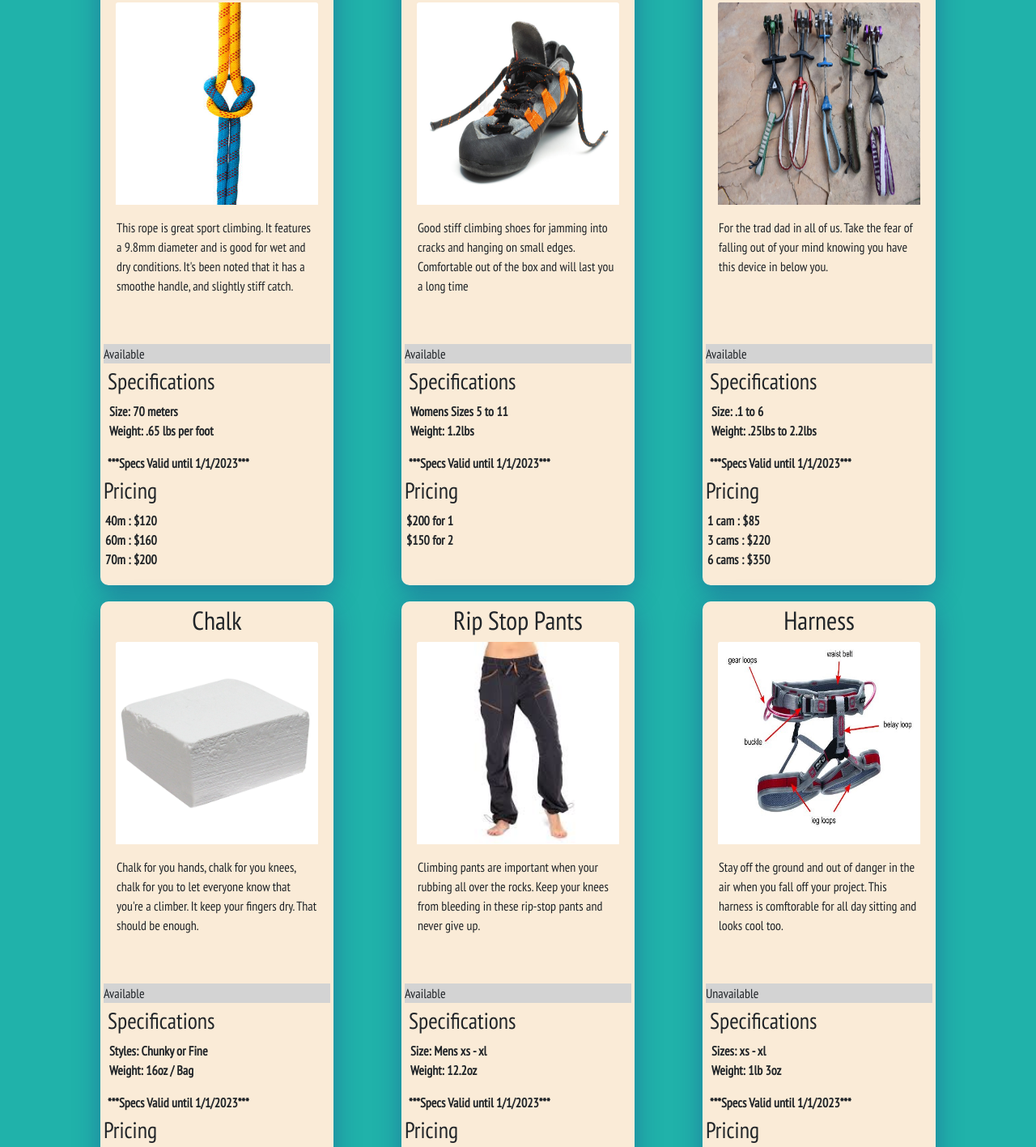
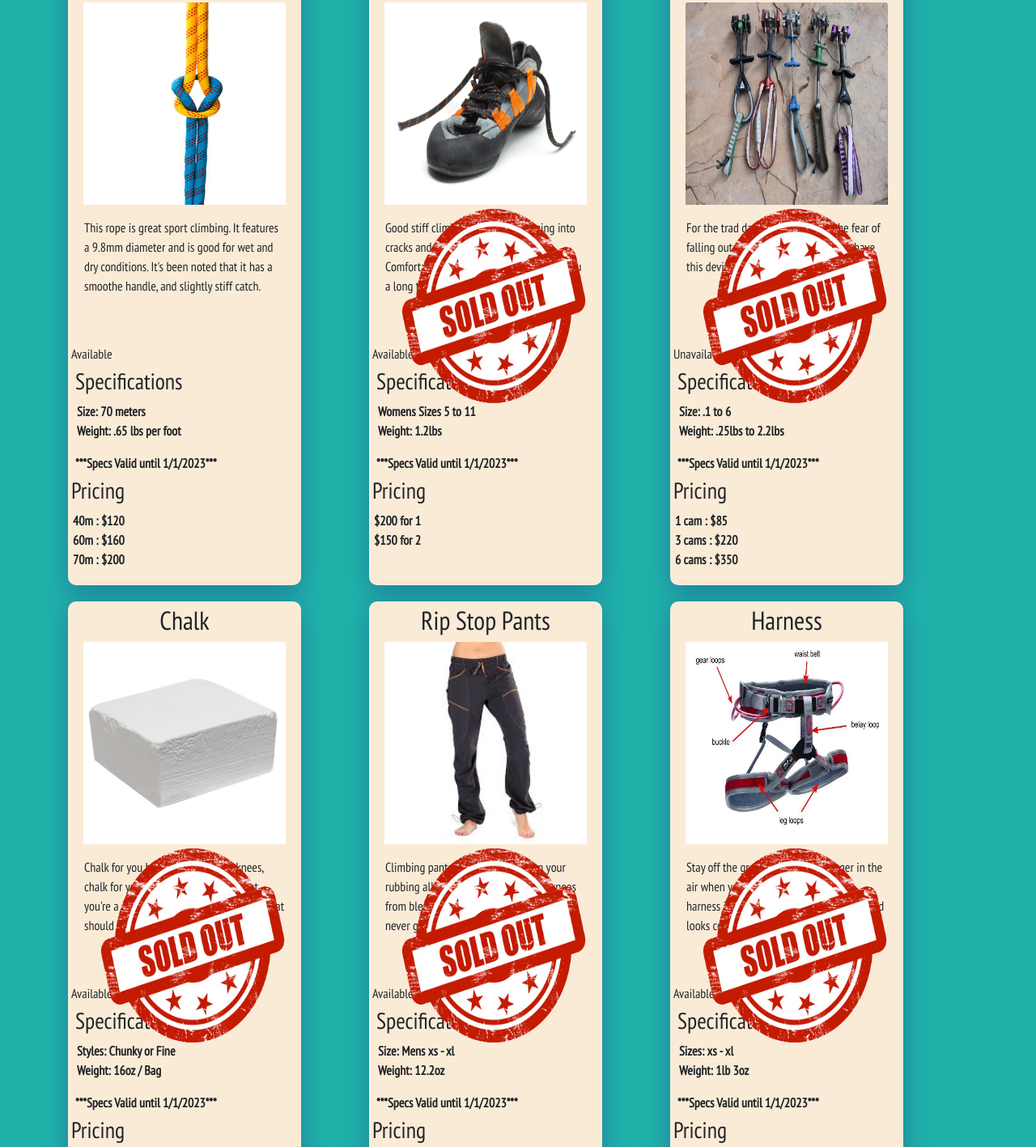
Before and after one commit to TwoFivinClimber/ASSIGNMENT-product-cards, a plain HTML site: page index.html in a window 1280 px wide. Shown: the part 57-1474 px from the top of the page at 81% size. Drawn offline with nearby package versions, Linux system fonts and the light colour scheme.

Commit message:
tried sold-out challenge dont quite have it

```diff
--- a/index.html
+++ b/index.html
@@ -21,11 +21,11 @@
       <h2>Dynamic Rope</h2>
     </header>
     <img src="Rope.jpeg" class="card-img-top" alt="climbing rope knotted with square knot.">
-    <img src="soldOUT.png" class="sold-out">
+    <img src="soldOUT.png" class="sold-out" id="sold-out">
     <div class="card-body">
       <p class="card-text">This rope is great sport climbing. It features a 9.8mm diameter and is good for wet and dry conditions. It's been noted that it has a smoothe handle, and slightly stiff catch.</p>
     </div>
-    <span class="avilibility">Available</span>
+    <span id="availability" class="availability">Available</span>
     <div class="spec-pricing">
       <h3>Specifications</h3>
       <ul>
@@ -48,11 +48,11 @@
       <h2>Climbing Shoes</h2>
     </header>
     <img src="climbing-shoe.jpeg" class="card-img-top" alt="climbing rope knotted with square knot.">
-    <img src="soldOUT.png" class="sold-out">
+    <img src="soldOUT.png" class="sold-out" id="sold-out">
     <div class="card-body">
       <p class="card-text">Good stiff climbing shoes for jamming into cracks and hanging on small edges.  Comfortable out of the box and will last you a long time</p>
     </div>
-    <span class="avilibility">Available</span>
+    <span id="availability" class="availability">Available</span>
     <div class="spec-pricing">
       <h3>Specifications</h3>
       <ul>
@@ -74,12 +74,12 @@
       <h2>Camming Device</h2>
     </header>
     <img src="cams.jpeg"class="card-img-top" alt=>
-    <img src="soldOUT.png" class="sold-out">
+    <img src="soldOUT.png" class="sold-out" id="sold-out">
     <div class="card-body">
       <p class="card-text"> For the trad dad in all of us. Take the fear of falling out of your mind knowing you have this device in below you.
       </p>
     </div>
-    <span class="avilibility">Available</span>
+    <span id="availability"  class="availability">Unavailable</span>
     <div class="spec-pricing">
       <h3>Specifications</h3>
       <ul>
@@ -106,7 +106,7 @@
     <div class="card-body">
       <p class="card-text"> Chalk for you hands, chalk for you knees, chalk for you to let everyone know that you're a climber.  It keep your fingers dry.  That should be enough.</p>
     </div>
-    <span class="avilibility">Available</span>
+    <span id="availability"  class="availability">Available</span>
     <div class="spec-pricing">
       <h3>Specifications</h3>
       <ul>
@@ -128,11 +128,11 @@
       <h2>Rip Stop Pants</h2>
     </header>
     <img src="pants.jpeg" class="card-img-top" alt=>
-    <img src="soldOUT.png" class="sold-out">
+    <img src="soldOUT.png" class="sold-out" id="sold-out">
     <div class="card-body">
       <p class="card-text"> Climbing pants are important when your rubbing all over the rocks.  Keep your knees from bleeding in these rip-stop pants and never give up.</p>
     </div>
-    <span class="avilibility">Available</span>
+    <span id="availability"  class="availability">Available</span>
     <div class="spec-pricing">
       <h3>Specifications</h3>
       <ul>
@@ -155,11 +155,11 @@
       <h2>Harness</h2>
     </header>
     <img src="harness.jpeg" class="card-img-top" alt="">
-    <img src="soldOUT.png" class="sold-out">
+    <img src="soldOUT.png" class="sold-out" id="sold-out">
     <div class="card-body">
       <p class="card-text">Stay off the ground and out of danger in the air when you fall off your project.  This harness is comftorable for all day sitting and looks cool too.</p>
     </div>
-    <span class="avilibility">Unavailable</span>
+    <span id="availability"  class="availability">Available</span>
     <div class="spec-pricing">
       <h3>Specifications</h3>
       <ul>
--- a/main.css
+++ b/main.css
@@ -1,6 +1,10 @@
+html{
+  width: 1200px;
+}
 body{
   background-color: lightseagreen;
   font-family: 'PT Sans Narrow', sans-serif;
+
 }
 .container{
   display: flex;
@@ -21,7 +25,7 @@ body{
   margin-right: auto;
   height: 250px;
   width: 300px;
-  display: none;
+
 
 }
 .ind-card{
@@ -44,7 +48,7 @@ h2{
 .card-text{
   height: 140px;
 }
-.avilibility{
+.availibility{
   display: block;
   background-color: lightgrey;
   width: 100%;
--- a/main.js
+++ b/main.js
@@ -1,7 +1,14 @@
 
-const avail = document.getElementsByClassName("avilibility");
+const avail = document.getElementsByClassName("availability");
+const soldOut = document.getElementById("sold-out");
+
+for (let i = 0; i < avail.length; i++){
+if (avail[i].innerText === "Available") {
+  soldOut.style.display = " ";
+}else{
+  soldOut.style.display = "none";
+}
+};
 
 
-if (avail.innerHTML === "Unavailable") {
-  document.getElementsByClassName("sold-out").style.display = "";
-};
+console.log(avail);
```
